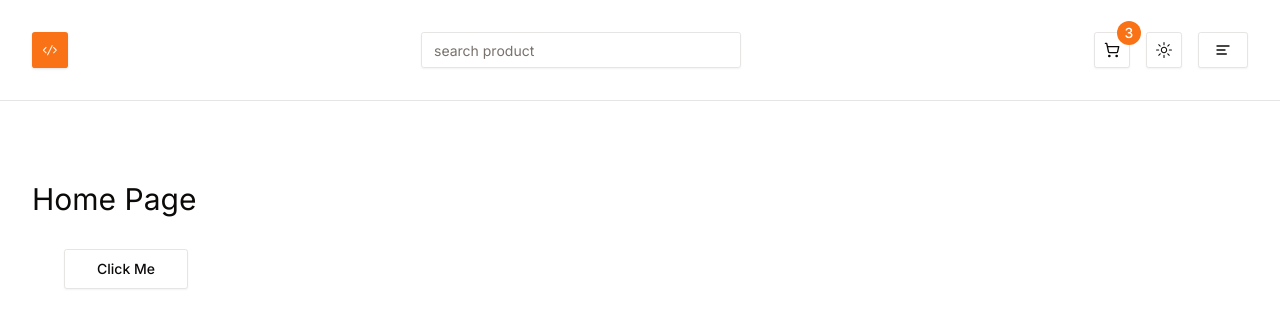
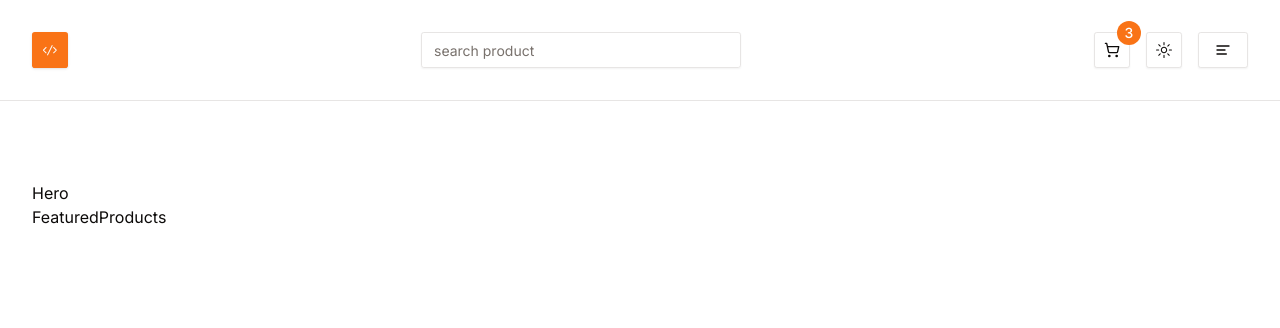
Before and after one commit to tneos/store-project, a Next.js app: page / in a window 1280 px wide. Shown: the top 328 px of the page. Built offline with nearby package versions, Linux system fonts and the light colour scheme.

Commit message:
Set global, home, and product components

```diff
--- a/app/page.tsx
+++ b/app/page.tsx
@@ -1,13 +1,12 @@
-import {Button} from "@/components/ui/button";
+import FeaturedProducts from "@/components/home/FeaturedProducts";
+import Hero from "@/components/home/Hero";
 
 const HomePage = () => {
   return (
-    <div>
-      <h1 className="text-3xl">Home Page</h1>
-      <Button variant="outline" size="lg" className="capitalize m-8">
-        click me
-      </Button>
-    </div>
+    <>
+      <Hero />
+      <FeaturedProducts />
+    </>
   );
 };
 export default HomePage;
--- /dev/null
+++ b/components/global/EmptyList.tsx
@@ -0,0 +1,4 @@
+function EmptyList() {
+  return <div>EmptyList</div>;
+}
+export default EmptyList;
--- /dev/null
+++ b/components/global/LoadingContainer.tsx
@@ -0,0 +1,4 @@
+function LoadingContainer() {
+  return <div>LoadingContainer</div>;
+}
+export default LoadingContainer;
--- /dev/null
+++ b/components/global/SectionTitle.tsx
@@ -0,0 +1,4 @@
+function SectionTitle() {
+  return <div>SectionTitle</div>;
+}
+export default SectionTitle;
--- /dev/null
+++ b/components/home/FeaturedProducts.tsx
@@ -0,0 +1,4 @@
+function FeaturedProducts() {
+  return <div>FeaturedProducts</div>;
+}
+export default FeaturedProducts;
--- /dev/null
+++ b/components/home/Hero.tsx
@@ -0,0 +1,4 @@
+function Hero() {
+  return <div>Hero</div>;
+}
+export default Hero;
--- /dev/null
+++ b/components/home/HeroCarousel.tsx
@@ -0,0 +1,4 @@
+function HeroCarousel() {
+  return <div>HeroCarousel</div>;
+}
+export default HeroCarousel;
--- /dev/null
+++ b/components/products/FavouriteToggleButton.tsx
@@ -0,0 +1,4 @@
+function FavouriteToggleButton() {
+  return <div>FavouriteToggleButton</div>;
+}
+export default FavouriteToggleButton;
--- /dev/null
+++ b/components/products/FavouriteToggleForm.tsx
@@ -0,0 +1,4 @@
+function FavouriteToggleForm() {
+  return <div>FavouriteToggleForm</div>;
+}
+export default FavouriteToggleForm;
--- /dev/null
+++ b/components/products/ProductsContainer.tsx
@@ -0,0 +1,4 @@
+function ProductsContainer() {
+  return <div>ProductsContainer</div>;
+}
+export default ProductsContainer;
--- /dev/null
+++ b/components/products/ProductsGrid.tsx
@@ -0,0 +1,4 @@
+function ProductsGrid() {
+  return <div>ProductsGrid</div>;
+}
+export default ProductsGrid;
--- /dev/null
+++ b/components/products/ProductsList.tsx
@@ -0,0 +1,4 @@
+function ProductsList() {
+  return <div>ProductsList</div>;
+}
+export default ProductsList;
```
